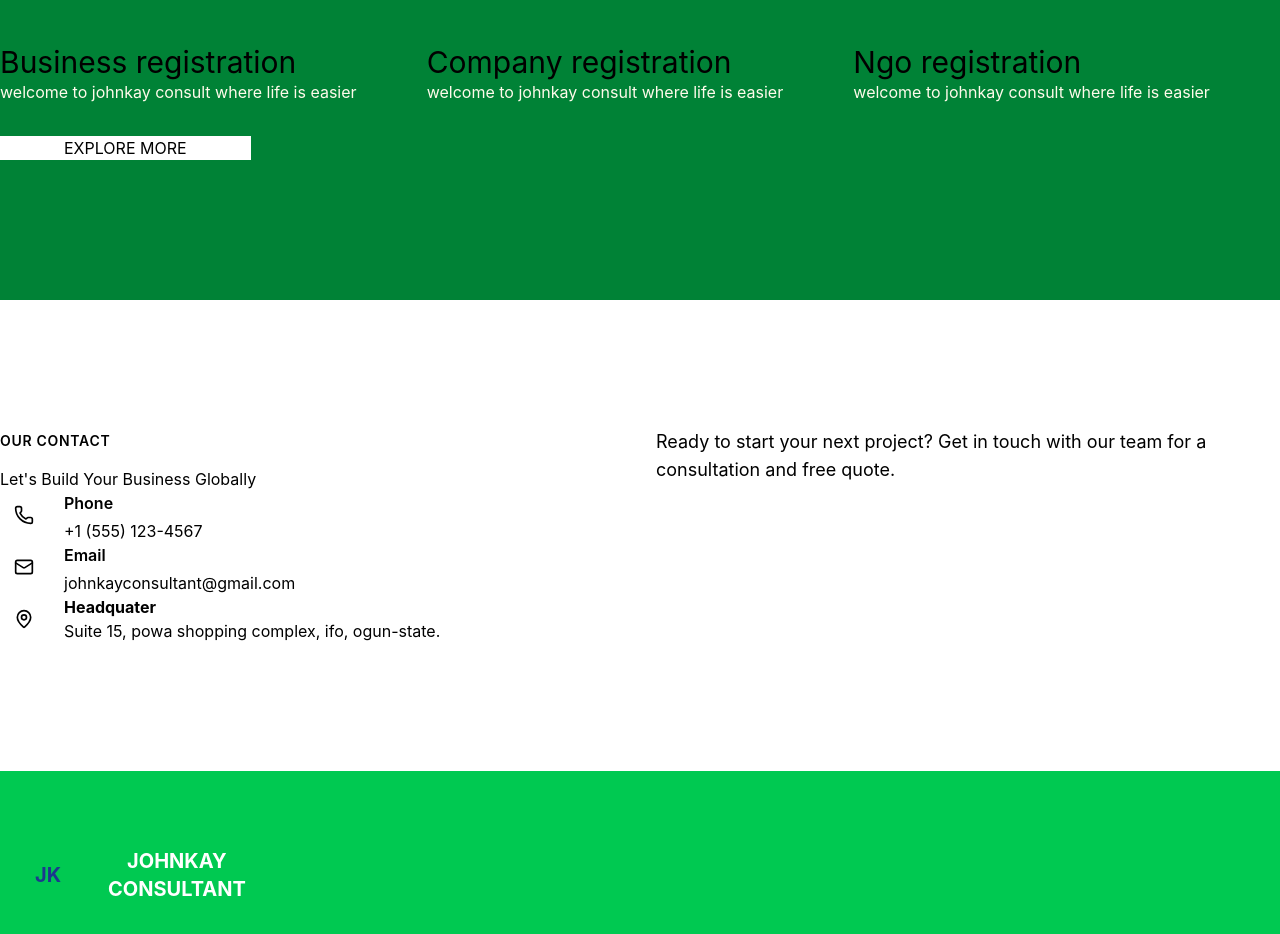
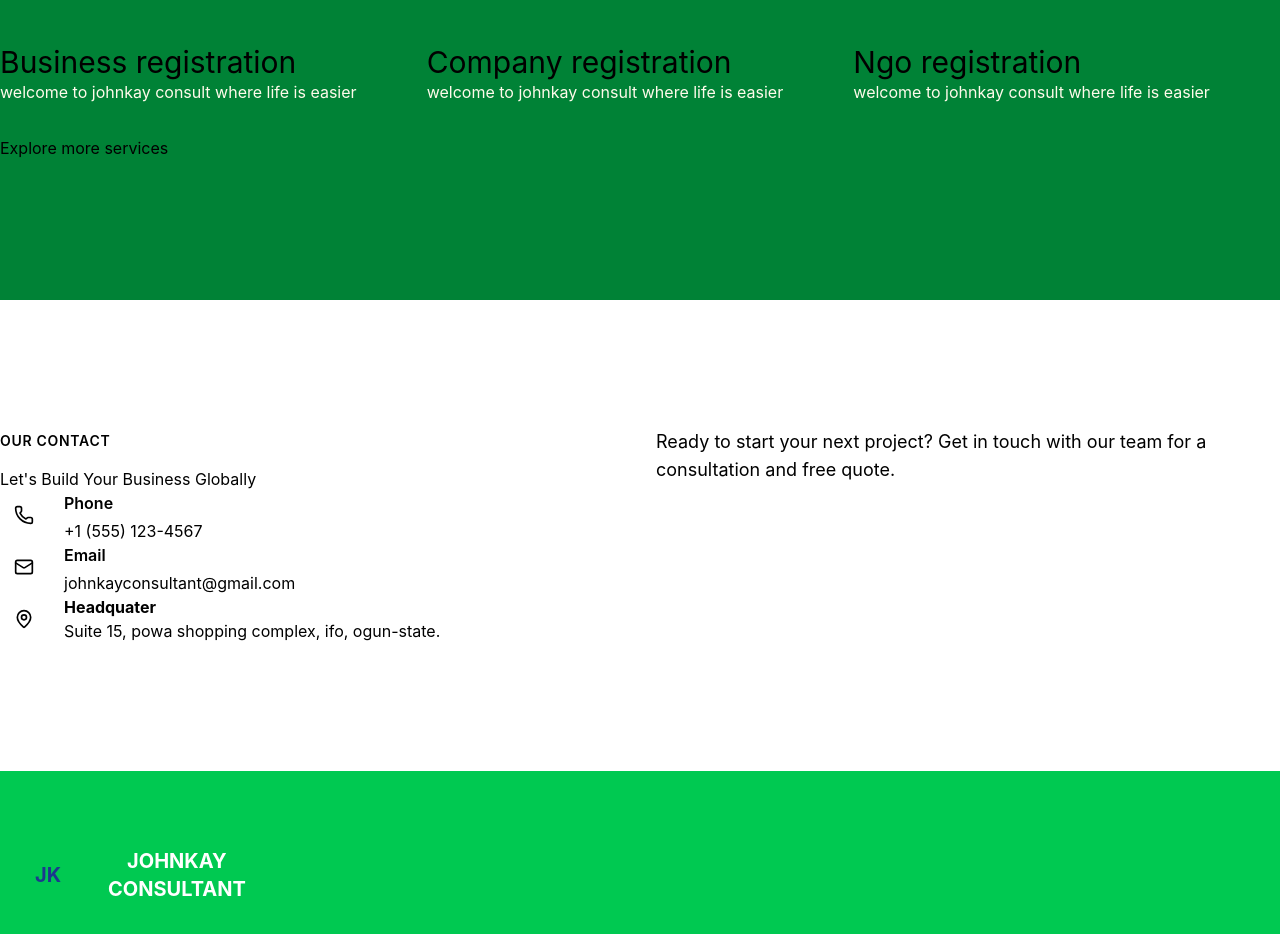
Before and after one commit to johnkayconsultant/JOHNKAY-CAC-WEBSITE, a React (Vite) app: page / in a window 1280 px wide. Shown: the part 1103-2037 px from the top of the page. Built offline with nearby package versions, Linux system fonts and the light colour scheme.

Commit message:
section preview

```diff
--- a/src/components/ContactSection.tsx
+++ b/src/components/ContactSection.tsx
@@ -1,4 +1,4 @@
-import button from "./ui/button";
+import button from "./ui/Button";
 import { Phone, Mail, MapPin, ArrowRight } from "lucide-react";
 const ContactSection=()=>{
         return(
--- a/src/components/HeroSection.tsx
+++ b/src/components/HeroSection.tsx
@@ -1,7 +1,7 @@
 import Hero from "@/assets/Hero.png";
 import { LaptopMinimal } from 'lucide-react';
 import {Link} from "react-router-dom";
-import button from "./ui/button";
+import button from "./ui/Button";
 
 const HeroSection=()=>{
     return(
--- a/src/components/SectionPreview.tsx
+++ b/src/components/SectionPreview.tsx
@@ -1,5 +1,5 @@
 import { Link } from "react-router-dom";
-import button from "./ui/button";
+import Button from "./ui/Button";
 import { Building2 } from 'lucide-react';
 
 const sectionFeatures= [{
@@ -51,7 +51,7 @@ const SectionPreview =()=>{
 
                            <div className="items-center py-8">
                              <Link to="/Services">
-                            <button className="px-16 bg-white">EXPLORE MORE</button>
+                            <Button text="Explore more services"/>
                             </Link>
                            </div>
 
--- a/src/components/ui/button.tsx
+++ b/src/components/ui/button.tsx
@@ -1,11 +1,11 @@
 import React from "react";
 
-interface buttonprops{
+interface Buttonprops{
   text: string;
 }
-const button: React.FC<buttonprops>=(props)=>{
+const Button: React.FC<Buttonprops>=(props)=>{
     return(
   <button>{props.text}</button>
     );
 };
-export default button;
+export default Button;
```
